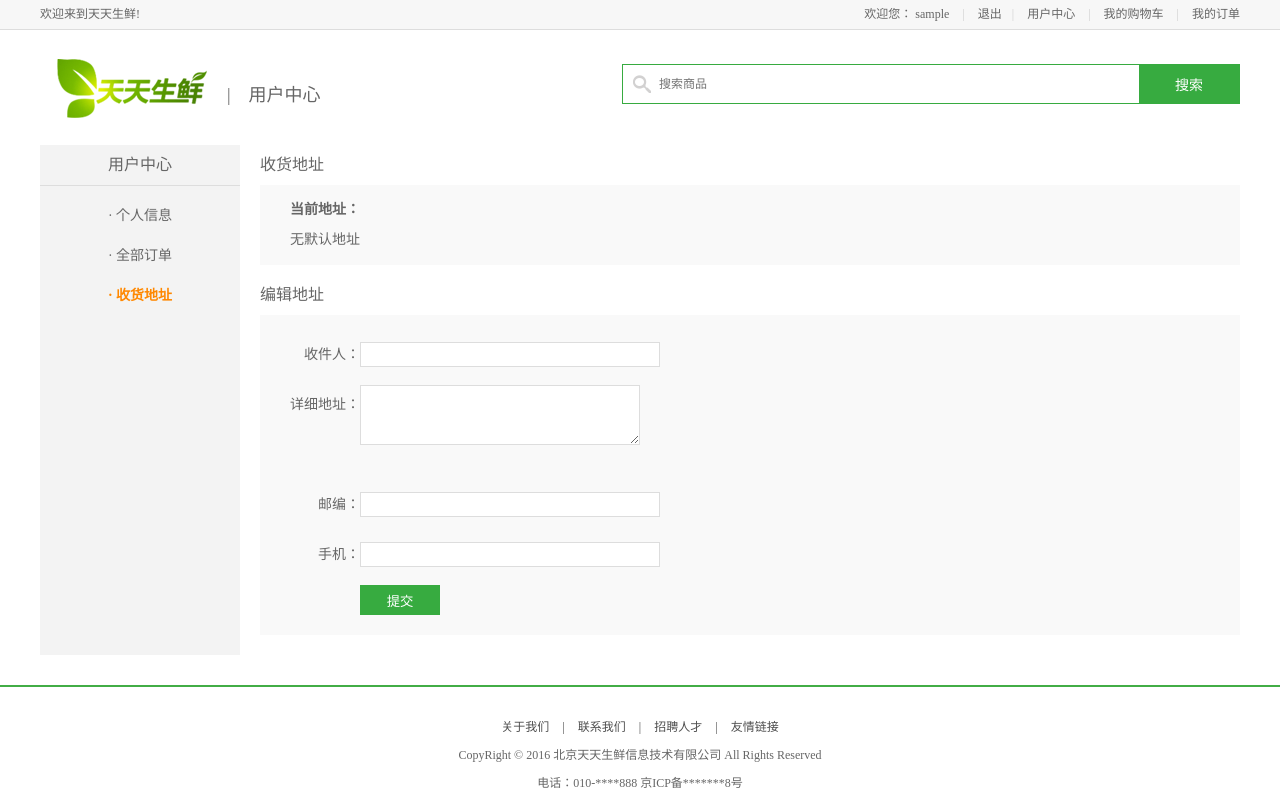
After one commit to Ivy-1996/fresh, a Django app: page /user/address in a window 1280 px wide. The commit adds this page. Run offline with Django 3.2, Linux system fonts and the light colour scheme; the visitor is signed in with stand-in values (Sample User, id 1); data that the repository does not hold is empty; parts of the project's set-up code (start-up, migrations or seed data) failed here and were passed over.

```diff
--- a/apps/user/models.py
+++ b/apps/user/models.py
@@ -11,6 +11,12 @@ class User(AbstractUser, BaseModel):
         db_table = 'df_user'
         verbose_name = '用户'
         verbose_name_plural = verbose_name
+
+
+
+
+
+
 
 
 class AddressManager(models.Manager):
--- a/apps/user/urls.py
+++ b/apps/user/urls.py
@@ -1,12 +1,14 @@
 from django.urls import path
 from . import views
-
-
 
 app_name = 'user'
 
 urlpatterns = [
     path('register', views.RegisterView.as_view(), name='register'),
     path('login', views.LoginView.as_view(), name='login'),
+    path('logout', views.LogoutView.as_view(), name='logout'),
     path('active/<token>', views.ActiveView.as_view(), name='active'),
+    path('', views.UserInfoView.as_view(), name='user'),
+    path('order', views.UserOrderView.as_view(), name='order'),
+    path('address', views.AddressView.as_view(), name='address'),
 ]
--- a/apps/user/views.py
+++ b/apps/user/views.py
@@ -1,13 +1,14 @@
 from django.shortcuts import render, redirect, reverse, HttpResponse
 from django.views import View
 from django.conf import settings
-from apps.user.models import User
+from apps.user.models import User, Address
 from django.contrib.auth import authenticate, login, logout
 import re
 from itsdangerous import JSONWebSignatureSerializer as Serializer
 from itsdangerous import BadSignature
 import time
 from celery_tasks.task import send_register_mail
+from utils.mixin import LoginRequredMixIn
 
 
 # Create your views here.
@@ -75,7 +76,9 @@ class LoginView(View):
 
         login(request, user)
 
-        response = redirect(reverse('goods:index'))
+        next_url = request.GET.get('next', reverse('goods:index'))
+
+        response = redirect(next_url)
 
         remember = request.POST.get('remember')
 
@@ -85,6 +88,12 @@ class LoginView(View):
             response.delete_cookie('username')
 
         return response
+
+
+class LogoutView(View):
+    def get(self, request):
+        logout(request)
+        return redirect(reverse('user:login'))
 
 
 class ActiveView(View):
@@ -99,3 +108,54 @@ class ActiveView(View):
             return redirect(reverse('user:login'))
         except BadSignature:
             return HttpResponse('错误的请求链接!', status=401)
+
+
+class UserInfoView(LoginRequredMixIn):
+    def get(self, request):
+        # 获取个人信息
+        address = Address.objects.get_default_address(request.user)
+        # 获取浏览记录
+        return render(request, 'user_center_info.html', {'page': 'user', 'address': address})
+
+
+class UserOrderView(LoginRequredMixIn):
+    def get(self, request):
+        # 获取用户的订单信息
+        return render(request, 'user_center_order.html', {'page': 'order'})
+
+
+class AddressView(LoginRequredMixIn):
+    def get(self, request):
+        # 获取用户的默认收货地址
+
+        address = Address.objects.get_default_address(request.user)
+
+        return render(request, 'user_center_site.html', {'page': 'address', 'address': address})
+
+    def post(self, request):
+        receiver = request.POST.get('receiver')
+        addr = request.POST.get('addr')
+        zip_code = request.POST.get('zip_code')
+        phone = request.POST.get('phone')
+
+        if not all([receiver, addr, phone]):
+            return render(request, 'user_center_site.html', {'page': 'address', 'errmsg': '数据不完整!'})
+
+        reg = '1([38][0-9]|4[579]|5[0-3,5-9]|6[6]|7[0135678]|9[89])\d{8}'
+        if not re.match(reg, phone):
+            return render(request, 'user_center_site.html', {'page': 'address', 'errmsg': '手机号码格式错误!'})
+
+        address = Address.objects.get_default_address(request.user)
+
+        is_dafault = False if address else True
+
+        Address.objects.create(
+            user=request.user,
+            receiver=receiver,
+            zip_code=zip_code,
+            addr=addr,
+            phone=phone,
+            is_default=is_dafault,
+        )
+
+        return redirect(reverse('user:address'))
--- /dev/null
+++ b/templates/base.html
@@ -0,0 +1,91 @@
+{#首页  登录 注册 #}
+{% load static %}
+<!DOCTYPE >
+<html lang="en">
+<head>
+    <meta http-equiv="Content-Type" content="text/html;charset=UTF-8">
+
+    <title>{% block title %}天天生鲜-首页{% endblock %}</title>
+    <link rel="stylesheet" type="text/css" href="{% static 'css/reset.css' %}">
+    <link rel="stylesheet" type="text/css" href="{% static 'css/main.css' %}">
+    {% block topfiles %}
+        <script type="text/javascript" src="/static/js/jquery-1.12.4.min.js"></script>
+        <script type="text/javascript" src="/static/js/jquery-ui.min.js"></script>
+        <script type="text/javascript" src="/static/js/slide.js"></script>
+    {% endblock %}
+</head>
+<body>
+
+{#网页顶部欢迎信息模块#}
+{% block header_con %}
+    <div class="header_con">
+        <div class="header">
+            <div class="welcome fl">欢迎来到天天生鲜!</div>
+            <div class="fr">
+                {% if user.is_authenticated %}
+                <div class="login_btn fl">
+                    欢迎您： <em>{{ user.username }}</em>
+                    <span>|</span>
+                    <a href="{% url 'user:logout' %}">退出</a>
+                </div>
+                {% else %}
+                <div class="login_btn fl">
+                    <a href="{% url 'user:login' %}">登录</a>
+                    <span>|</span>
+                    <a href="{% url 'user:register' %}">注册</a>
+                </div>
+                {% endif %}
+                <div class="user_link fl">
+                    <span>|</span>
+                    <a href="{% url 'user:user' %}">用户中心</a>
+                    <span>|</span>
+                    <a href="cart.html">我的购物车</a>
+                    <span>|</span>
+                    <a href="{% url 'user:order' %}">我的订单</a>
+                </div>
+            </div>
+        </div>
+    </div>
+{% endblock %}
+
+{#网页顶部搜索框#}
+{% block search_bar %}
+    <div class="search_bar clearfix">
+        <a href="{% url 'goods:index' %}" class="logo fl"><img src="{% static 'images/logo.png' %}" alt=""></a>
+        <div class="search_con fl">
+            <input type="text" class="input_text fl" name="" placeholder="搜索商品" value="">
+            <input type="button" class="input_btn fr" name="" value="搜索">
+        </div>
+        <div class="guest_cart fr">
+            <a href="#" class="cart_name fl">我的购物车</a>
+            <div class="goods_count fl" id="show_count">0</div>
+        </div>
+    </div>
+{% endblock %}
+
+{#网页主题内容块#}
+{% block body %}
+{% endblock %}
+
+<div class="footer">
+    <div class="foot_link">
+        <a href="#">关于我们</a>
+        <span>|</span>
+        <a href="#">联系我们</a>
+        <span>|</span>
+        <a href="#">招聘人才</a>
+        <span>|</span>
+        <a href="#">友情链接</a>
+    </div>
+    <p>CopyRight © 2016 北京天天生鲜信息技术有限公司 All Rights Reserved</p>
+    <p>电话：010-****888 京ICP备*******8号</p>
+</div>
+
+{#网页底部div元素#}
+{% block bottom %}{% endblock %}
+
+{#网页底部文件#}
+{% block  bottomfiles %}{% endblock %}
+
+</body>
+</html>
--- /dev/null
+++ b/templates/base_no_cart.html
@@ -0,0 +1,15 @@
+
+{#购物车 提交订单 #}
+{% extends 'base.html' %}
+{% load static %}
+{#网页顶部搜索框#}
+{% block search_bar %}
+    <div class="search_bar clearfix">
+		<a href="index.html" class="logo fl"><img src="{% static 'images/logo.png' %}" alt=""></a>
+		<div class="sub_page_name fl">|&nbsp;&nbsp;&nbsp;&nbsp;{% block page_title %}{% endblock %}</div>
+		<div class="search_con fr">
+			<input type="text" class="input_text fl" name="" placeholder="搜索商品">
+			<input type="button" class="input_btn fr" name="" value="搜索">
+		</div>
+	</div>
+{% endblock %}
--- /dev/null
+++ b/templates/base_user_center.html
@@ -0,0 +1,19 @@
+{#用户中心3页面#}
+{% extends 'base_no_cart.html' %}
+{% block title %}天天生鲜-用户中心{% endblock %}
+{% block page_title %}用户中心{% endblock %}
+{% block body %}
+    <div class="main_con clearfix">
+        <div class="left_menu_con clearfix">
+            <h3>用户中心</h3>
+            <ul>
+                <li><a href="{% url 'user:user' %}" {% if page == 'user' %}class="active"{% endif %}>· 个人信息</a></li>
+                <li><a href="{% url 'user:order' %}" {% if page == 'order' %}class="active"{% endif %}>· 全部订单</a></li>
+                <li><a href="{% url 'user:address' %}" {% if page == 'address' %}class="active"{% endif %}>· 收货地址</a>
+                </li>
+            </ul>
+        </div>
+        {# 用户中心右侧的页面 #}
+        {% block right_content %}{% endblock %}
+    </div>
+{% endblock %}
--- /dev/null
+++ b/templates/user_center_site.html
@@ -0,0 +1,40 @@
+{% extends 'base_user_center.html' %}
+{% block right_content %}
+		<div class="right_content clearfix">
+				<h3 class="common_title2">收货地址</h3>
+				<div class="site_con">
+					<dl>
+						<dt>当前地址：</dt>
+                        {% if address %}
+						    <dd>{{ address.addr }} （{{ address.receiver }} 收） {{ address.phone }}</dd>
+					    {% else %}
+                            <dd>无默认地址</dd>
+                        {% endif %}
+                    </dl>
+				</div>
+				<h3 class="common_title2">编辑地址</h3>
+				<div class="site_con">
+					<form method="post" action="">
+                        {% csrf_token %}
+						<div class="form_group">
+							<label>收件人：</label>
+							<input type="text" name="receiver">
+						</div>
+						<div class="form_group form_group2">
+							<label>详细地址：</label>
+							<textarea class="site_area" name="addr"></textarea>
+						</div>
+						<div class="form_group">
+							<label>邮编：</label>
+							<input type="text" name="zip_code">
+						</div>
+						<div class="form_group">
+							<label>手机：</label>
+							<input type="text" name="phone">
+						</div>
+
+						<input type="submit" name="" value="提交" class="info_submit">
+					</form>
+				</div>
+		</div>
+{% endblock right_content %}
--- /dev/null
+++ b/utils/mixin.py
@@ -0,0 +1,9 @@
+from django.contrib.auth.decorators import login_required
+from django.views import View
+
+
+class LoginRequredMixIn(View):
+    @classmethod
+    def as_view(cls, **initkwargs):
+        view = super(LoginRequredMixIn, cls).as_view(**initkwargs)
+        return login_required(view)
```
Also changed, not shown: templates/base_detail_list.html (added, +29 -0 lines), templates/login.html (+7 -26 lines), templates/register.html (+11 -24 lines), templates/user_center_info.html (added, +31 -0 lines), templates/user_center_order.html (added, +105 -0 lines), utils/__init__.py (added).
